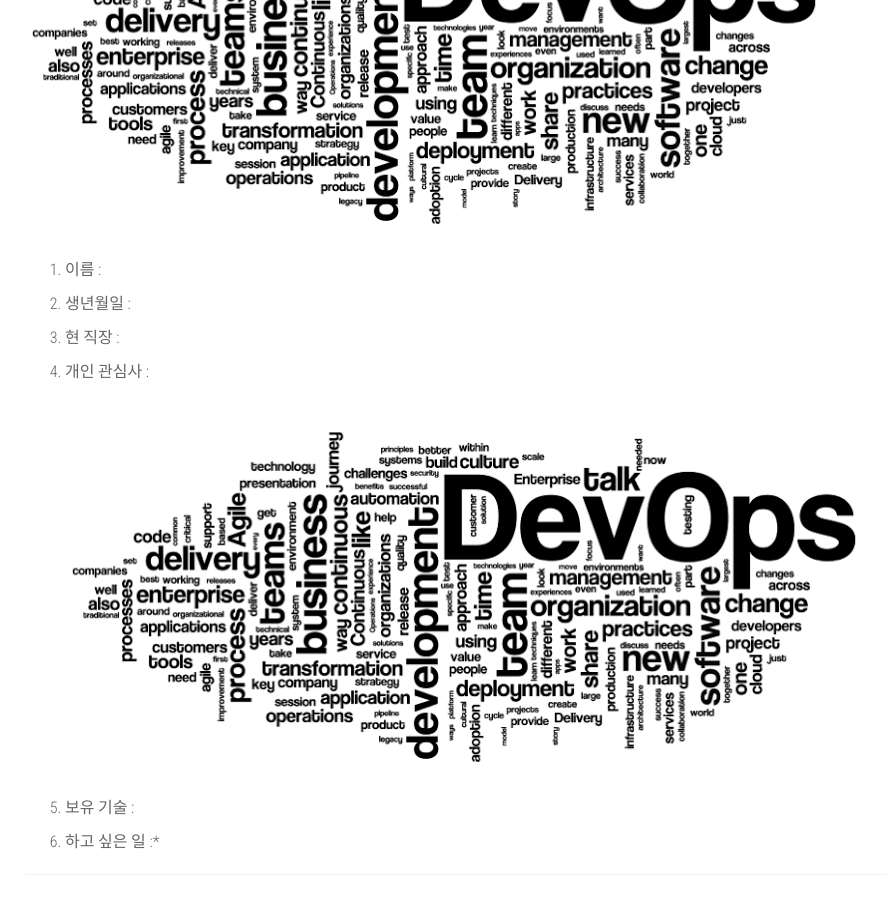
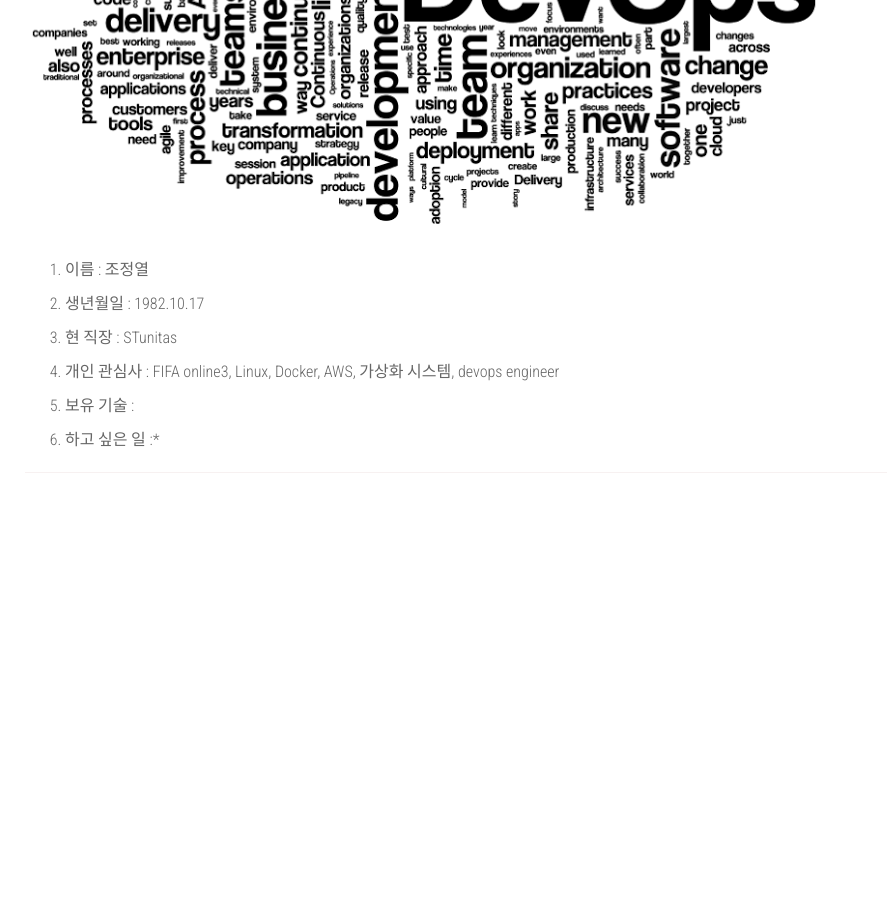
Before and after one commit to realx1017/realx1017.github.io, a Jekyll site: the page built from about.md, in a window 1280 px wide and 900 px high, scrolled down 551 px. Shown: the whole window, without its empty margins (5-892 px from the left). Built offline with Jekyll 4.4.1, drawn with Linux system fonts in a browser that asks for light colours; nearby versions of some CDN libraries; after the commit the page ends 1125 px from its top, so only the background shows below that.

Commit message:
modify about.me

```diff
--- a/about.md
+++ b/about.md
@@ -18,14 +18,13 @@ You can fork taken from [here.](https://github.com/vfalanis/taken)
 ---
 ![devops]({{http://realx1017.github.io}}/devops.png)
 
-1. 이름 :
+1. 이름 :  조정열
 
-2. 생년월일 :
+2. 생년월일 : 1982.10.17
 
-3. 현 직장 :
+3. 현 직장 : STunitas
 
-4. 개인 관심사 :
-![devops](http://realx1017.github.io/devops.png)
+4. 개인 관심사 : FIFA online3, Linux, Docker, AWS, 가상화 시스템, devops engineer
 
 5. 보유 기술 :
 
```
